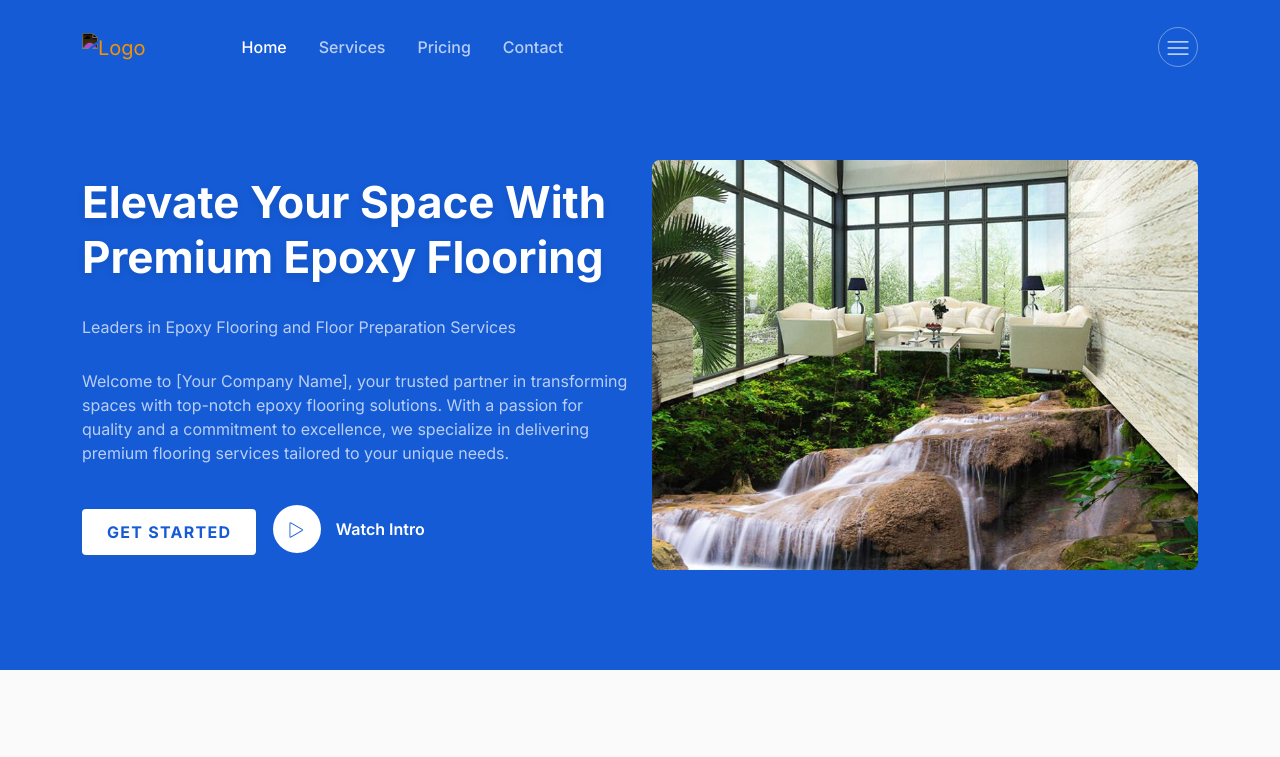
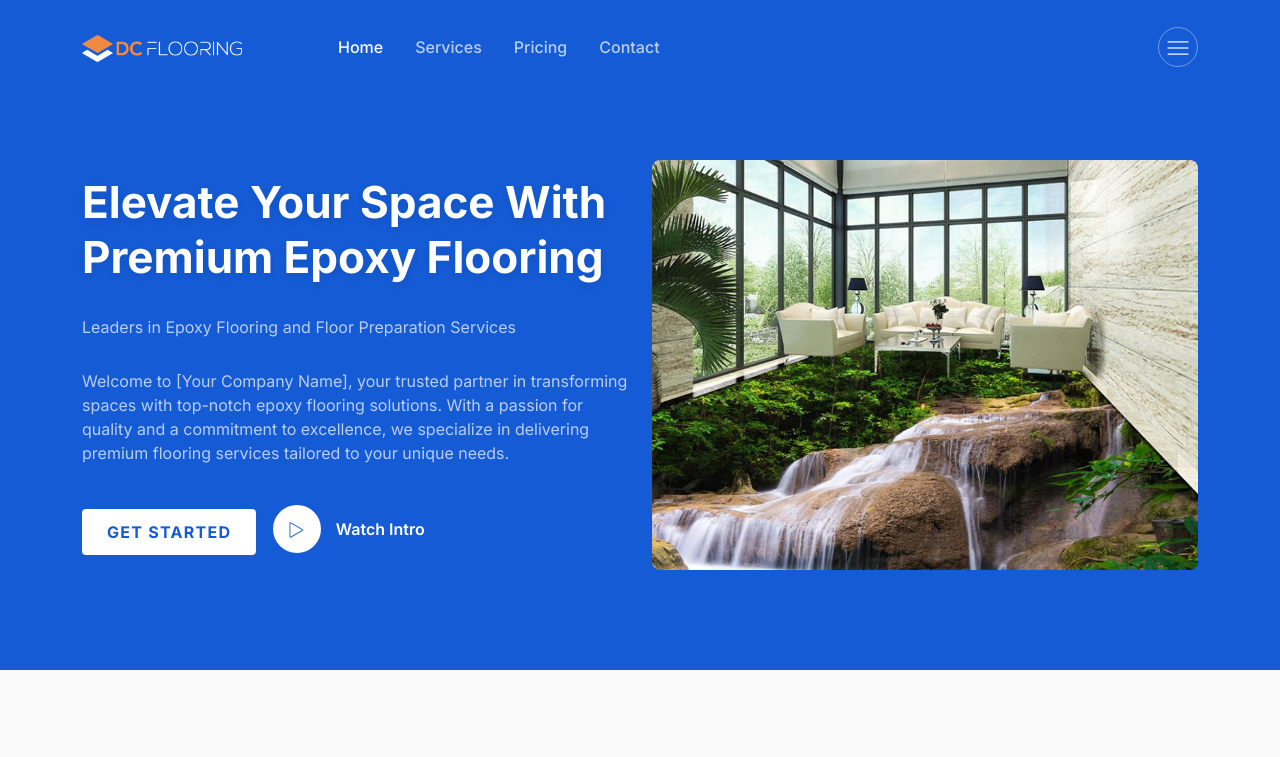
Before and after one commit to Honestopedia-TECHAFAQ/Landing-Page, a plain HTML site: page index.html in a window 1280 px wide. Shown: the top 757 px of the page. Drawn offline with Linux system fonts and the light colour scheme.

Commit message:
Update index.html

```diff
--- a/index.html
+++ b/index.html
@@ -39,7 +39,7 @@
         <div class="col-lg-12">
           <nav class="navbar navbar-expand-lg">
             <a class="navbar-brand" href="index.html">
-              <img style="width: 160px; filter: invert(1);" src="/DC FLOORING 1 white (1).png" alt="Logo" />
+              <img style="width: 160px; filter: invert(1);" src="logo.png" alt="Logo" />
             </a>
             <button class="navbar-toggler" type="button" data-bs-toggle="collapse" data-bs-target="#navbarNine"
               aria-controls="navbarNine" aria-expanded="false" aria-label="Toggle navigation">
@@ -88,7 +88,7 @@
     </div>
     <div class="sidebar-content">
       <div class="sidebar-logo">
-        <a href="index.html"><img src="/DC FLOORING 1 white (1).png" alt="Logo" /></a>
+        <a href="index.html"><img src="logo.png" alt="Logo" /></a>
       </div>
       <p class="text">At [Your Company Name], we specialize in crafting flawless flooring solutions with expertise, passion, and a commitment to excellence.</p>
       <!-- logo -->
```
